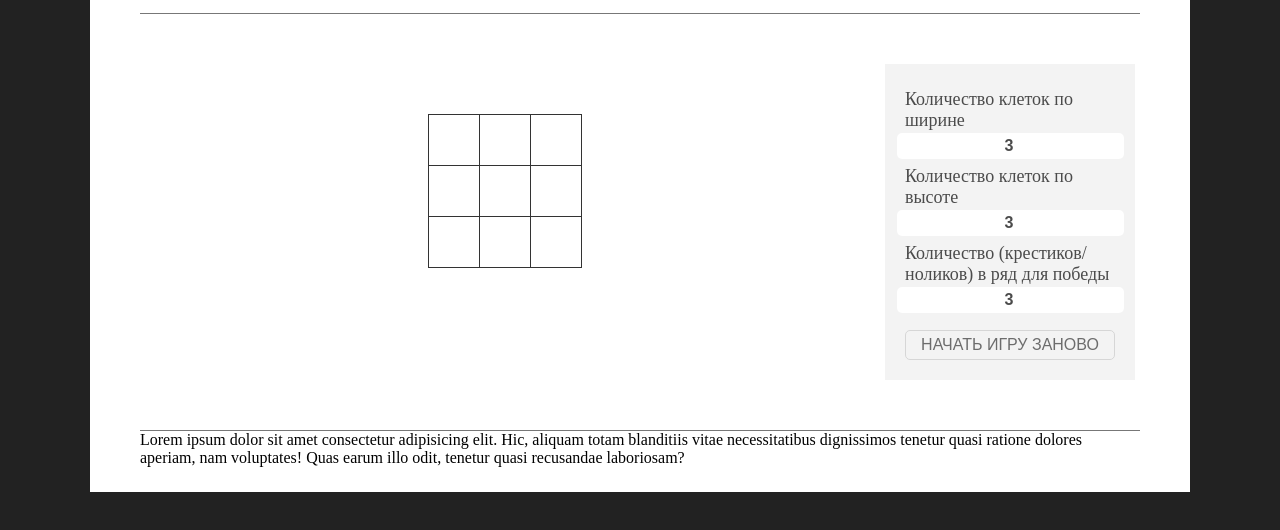
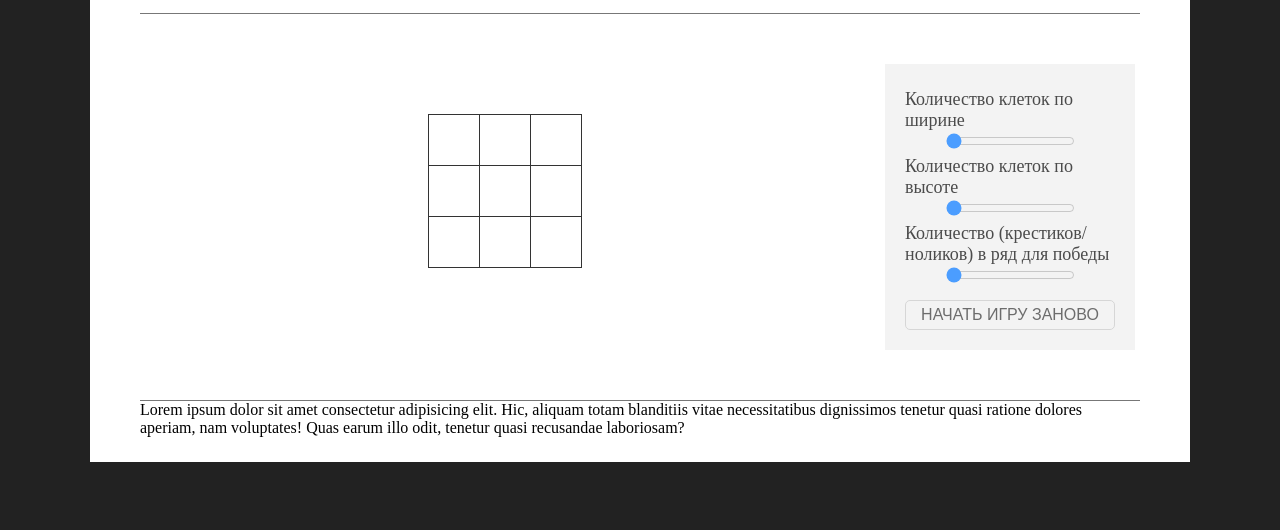
Before and after one commit to kevlampiev/tictaktoe, a website: page index.html in a window 1280 px wide. Shown: the part 122-652 px from the top of the page. Drawn offline with Linux system fonts and the light colour scheme.

Commit message:
Поправлены input'ы

```diff
--- a/index.html
+++ b/index.html
@@ -41,11 +41,11 @@
 
                 <form>
                     <label for="dimension-x-input">Количество клеток по ширине</label>
-                    <input type="number" name="dimension-x-input">
+                    <input type="range" name="dimension-x-input" min="3" max="12">
                     <label for="dimension-y-input">Количество клеток по высоте</label>
-                    <input type="number" name="dimension-y-input">
+                    <input type="range" name="dimension-y-input" min="3" max="12">
                     <label for="length-to-win">Количество (крестиков/ноликов) в ряд для победы</label>
-                    <input type="number" name="length-to-win">
+                    <input type="range" name="length-to-win" min="3" max="7">
                     <button>Начать игру заново</button>
                 </form>
             </div>
```
